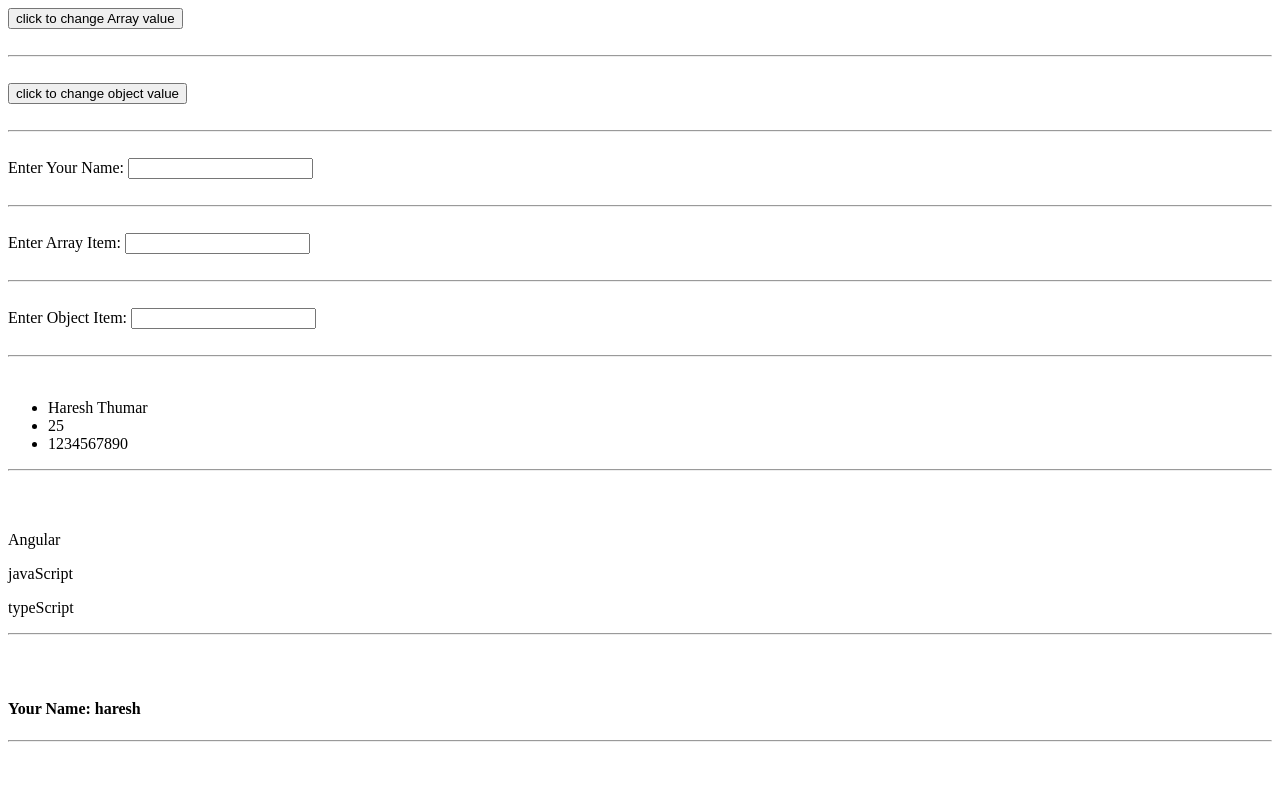
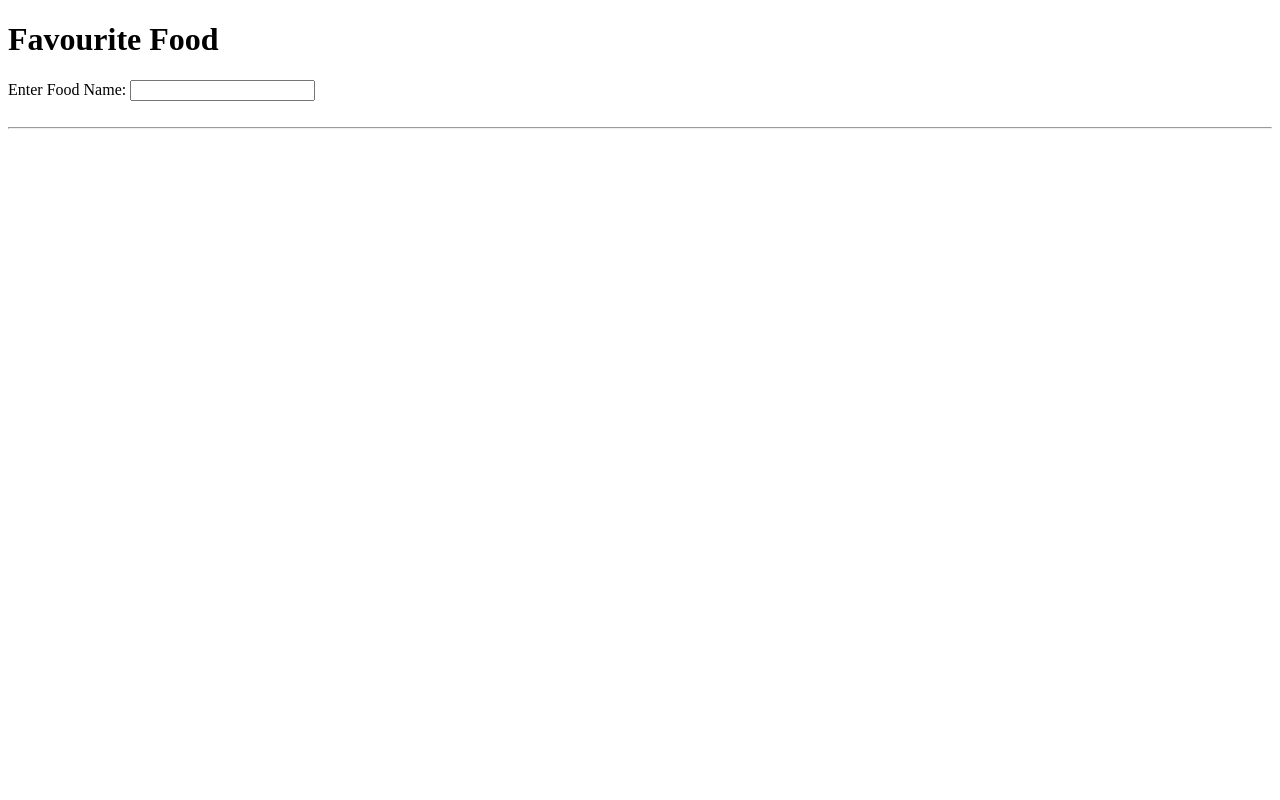
Before and after one commit to Haresh-thumar/Learn-Tutorials-in-Angular-13, an Angular app: page / in a window 1280 px wide. Shown: the top 800 px of the page. Built offline with nearby package versions, Linux system fonts and the light colour scheme.

Commit message:
pass data using input & output decorator

```diff
--- a/src/app/app.component.html
+++ b/src/app/app.component.html
@@ -1,4 +1,8 @@
-<app-parent></app-parent>
+<!-- <app-parent></app-parent> -->
+
+<!-- <app-child-component></app-child-component> -->
+
+<app-parent-component></app-parent-component>
 
 <!-- <app-one-way-data-binding></app-one-way-data-binding> -->
 
--- a/src/app/app.module.ts
+++ b/src/app/app.module.ts
@@ -8,6 +8,7 @@ import { DirectivesModule } from './directives/directives.module';
 import { ParentModuleModule } from './parentTochildData/parent-module.module';
 import { PipesComponent } from './pipes/pipes.component';
 import { TempleteReferenceVariableComponent } from './templete-reference-variable/templete-reference-variable.component';
+import { ChildToParentModule } from './childToparentData/child-to-parent.module';
 
 @NgModule({
   declarations: [
@@ -21,7 +22,9 @@ import { TempleteReferenceVariableComponent } from './templete-reference-variabl
     AppRoutingModule,
     ParentModuleModule,
     DataBindingModule,
-    DirectivesModule
+    DirectivesModule,
+    ChildToParentModule,
+
   ],
   providers: [],
   bootstrap: [AppComponent],
--- /dev/null
+++ b/src/app/childToparentData/child/child.component.html
@@ -0,0 +1,3 @@
+<!--=========================== Example-1 =========================-->
+Enter Food Name: <input type="text" (keyup.enter)="addToFood(item.value)" #item><br><br>
+<hr><br>
--- /dev/null
+++ b/src/app/childToparentData/child/child.component.ts
@@ -0,0 +1,25 @@
+import { Component, EventEmitter, OnInit, Output } from '@angular/core';
+
+@Component({
+  selector: 'app-child-component',
+  templateUrl: './child.component.html',
+  styleUrls: ['./child.component.scss']
+})
+export class ChildComponent implements OnInit {
+
+  @Output() foodEvt: EventEmitter<string> = new EventEmitter<string>();
+  @Output() heroObj: EventEmitter<any> = new EventEmitter<any>();
+
+  /*================= Example-1 =================*/
+  // print Array child to parent component
+  addToFood(value) {
+    this.foodEvt.emit(value);
+  }
+
+
+  constructor() { }
+
+  ngOnInit(): void {
+  }
+
+}
--- /dev/null
+++ b/src/app/childToparentData/parent/parent.component.html
@@ -0,0 +1,11 @@
+<h1>Favourite Food</h1>
+
+
+<!--=========================== Example-1 ==========================-->
+<ul>
+  <li *ngFor="let fdItem of foods">
+    {{fdItem}}
+  </li>
+</ul>
+
+<app-child-component (foodEvt)="afterFoodAdd($event)"></app-child-component>
--- /dev/null
+++ b/src/app/childToparentData/parent/parent.component.ts
@@ -0,0 +1,21 @@
+import { Component, OnInit } from '@angular/core';
+
+@Component({
+  selector: 'app-parent-component',
+  templateUrl: './parent.component.html',
+  styleUrls: ['./parent.component.scss']
+})
+export class ParentComponent implements OnInit {
+
+  foods: string[] = [];
+
+  afterFoodAdd(food) {
+    this.foods.push(food);
+  }
+
+  constructor() { }
+
+  ngOnInit(): void {
+  }
+
+}
--- a/src/app/parentTochildData/parent/parent.component.ts
+++ b/src/app/parentTochildData/parent/parent.component.ts
@@ -60,7 +60,7 @@ export class ParentComponent implements OnInit {
     const heroObjName = event.target.value;
     this.heroObj = {
       name: heroObjName,
-      i: Math.random()
+      id: Math.random()
     };
   }
 
```
Also changed, not shown: src/app/childToparentData/child-to-parent.module.ts (added, +21 -0 lines), src/app/childToparentData/child/child.component.scss (added), src/app/childToparentData/parent/parent.component.scss (added), 2 other files (tests, documents, lock files or other folders).
